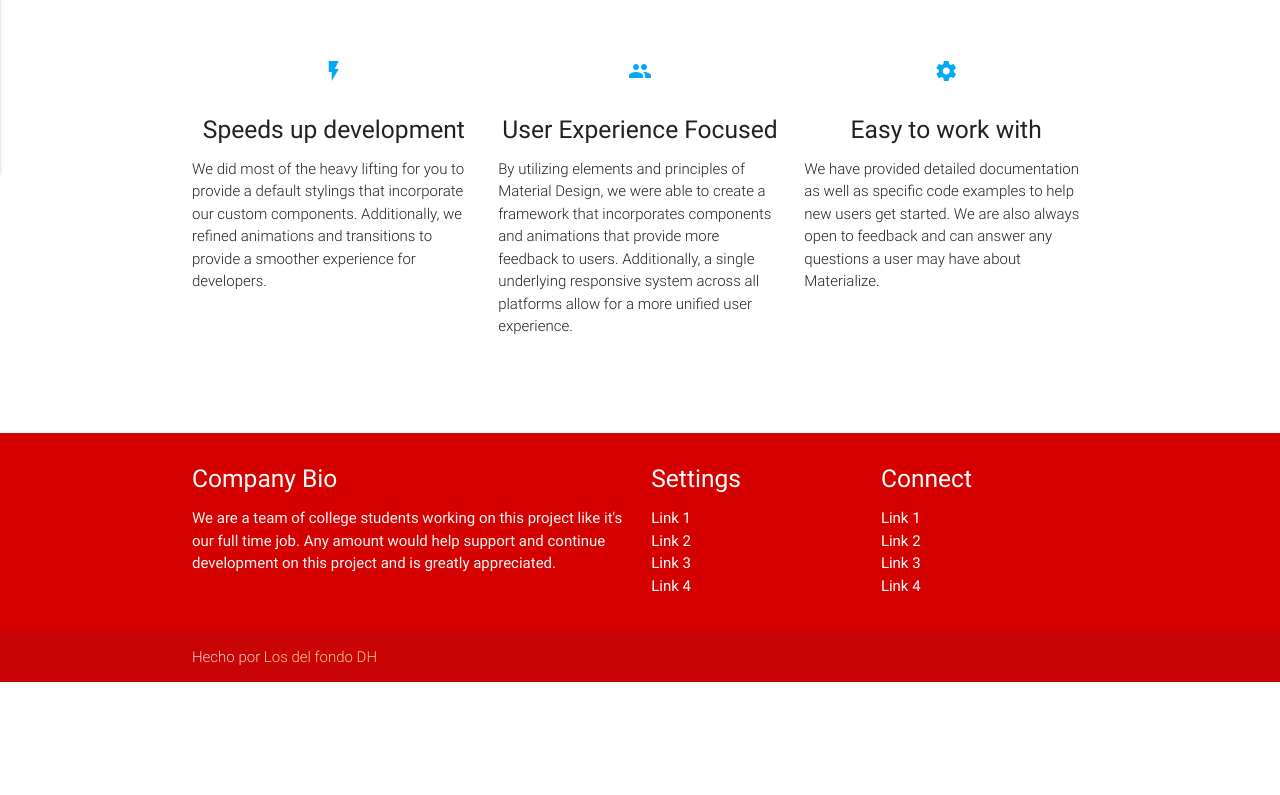
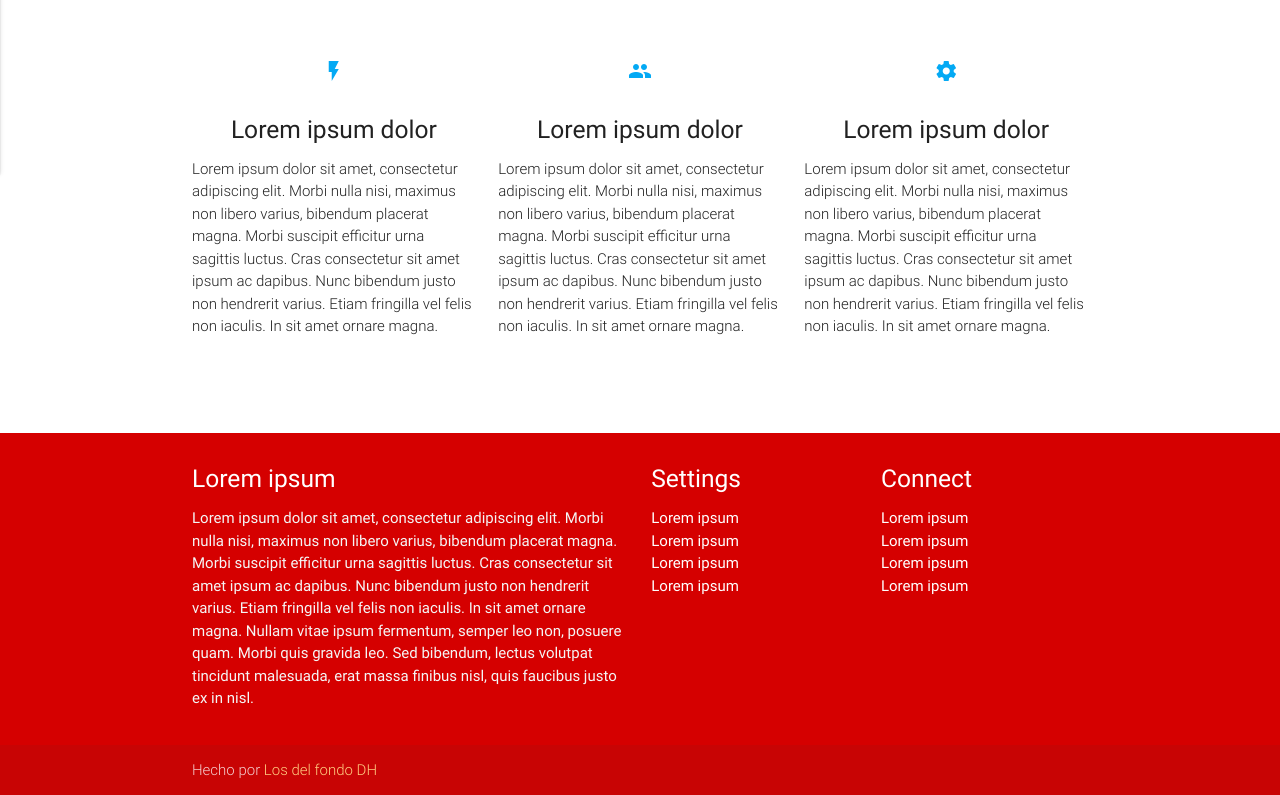
Before and after one commit to lmancuso/deprevia, a PHP site: page / in a window 1280 px wide. Shown: the part 687-1482 px from the top of the page. Before the commit the page ends 1369 px from the top, so only its background shows below. Run offline with PHP 8.4, Linux system fonts and the light colour scheme; some libraries are stand-ins or nearby versions.

Commit message:
se modifican textos y titulos

```diff
--- a/faqs.php
+++ b/faqs.php
@@ -3,7 +3,7 @@
 <head>
   <meta http-equiv="Content-Type" content="text/html; charset=UTF-8"/>
   <meta name="viewport" content="width=device-width, initial-scale=1, maximum-scale=1.0"/>
-  <title>Starter Template - Materialize</title>
+  <title>DePrevia - FAQs</title>
 
   <!-- CSS  -->
   <link href="https://fonts.googleapis.com/icon?family=Material+Icons" rel="stylesheet">
--- a/index.php
+++ b/index.php
@@ -35,27 +35,27 @@
         <div class="col s12 m4">
           <div class="icon-block">
             <h2 class="center light-blue-text"><i class="material-icons">flash_on</i></h2>
-            <h5 class="center">Speeds up development</h5>
+            <h5 class="center">Lorem ipsum dolor</h5>
 
-            <p class="light">We did most of the heavy lifting for you to provide a default stylings that incorporate our custom components. Additionally, we refined animations and transitions to provide a smoother experience for developers.</p>
+            <p class="light">Lorem ipsum dolor sit amet, consectetur adipiscing elit. Morbi nulla nisi, maximus non libero varius, bibendum placerat magna. Morbi suscipit efficitur urna sagittis luctus. Cras consectetur sit amet ipsum ac dapibus. Nunc bibendum justo non hendrerit varius. Etiam fringilla vel felis non iaculis. In sit amet ornare magna.</p>
           </div>
         </div>
 
         <div class="col s12 m4">
           <div class="icon-block">
             <h2 class="center light-blue-text"><i class="material-icons">group</i></h2>
-            <h5 class="center">User Experience Focused</h5>
+            <h5 class="center">Lorem ipsum dolor</h5>
 
-            <p class="light">By utilizing elements and principles of Material Design, we were able to create a framework that incorporates components and animations that provide more feedback to users. Additionally, a single underlying responsive system across all platforms allow for a more unified user experience.</p>
+            <p class="light">Lorem ipsum dolor sit amet, consectetur adipiscing elit. Morbi nulla nisi, maximus non libero varius, bibendum placerat magna. Morbi suscipit efficitur urna sagittis luctus. Cras consectetur sit amet ipsum ac dapibus. Nunc bibendum justo non hendrerit varius. Etiam fringilla vel felis non iaculis. In sit amet ornare magna.</p>
           </div>
         </div>
 
         <div class="col s12 m4">
           <div class="icon-block">
             <h2 class="center light-blue-text"><i class="material-icons">settings</i></h2>
-            <h5 class="center">Easy to work with</h5>
+            <h5 class="center">Lorem ipsum dolor</h5>
 
-            <p class="light">We have provided detailed documentation as well as specific code examples to help new users get started. We are also always open to feedback and can answer any questions a user may have about Materialize.</p>
+            <p class="light">Lorem ipsum dolor sit amet, consectetur adipiscing elit. Morbi nulla nisi, maximus non libero varius, bibendum placerat magna. Morbi suscipit efficitur urna sagittis luctus. Cras consectetur sit amet ipsum ac dapibus. Nunc bibendum justo non hendrerit varius. Etiam fringilla vel felis non iaculis. In sit amet ornare magna.</p>
           </div>
         </div>
       </div>
--- a/login.php
+++ b/login.php
@@ -3,7 +3,7 @@
 <head>
   <meta http-equiv="Content-Type" content="text/html; charset=UTF-8"/>
   <meta name="viewport" content="width=device-width, initial-scale=1, maximum-scale=1.0"/>
-  <title>Starter Template - Materialize</title>
+  <title>DePrevia - Login</title>
 
   <!-- CSS  -->
   <link href="https://fonts.googleapis.com/icon?family=Material+Icons" rel="stylesheet">
--- a/register.php
+++ b/register.php
@@ -4,7 +4,7 @@
     <meta charset="utf-8">
     <meta http-equiv="Content-Type" content="text/html; charset=UTF-8"/>
     <meta name="viewport" content="width=device-width, initial-scale=1, maximum-scale=1.0"/>
-    <title>REGISTRO DE USUARIO</title>
+    <title>DePrevia - Registro</title>
 
     <!-- CSS  -->
     <link href="https://fonts.googleapis.com/icon?family=Material+Icons" rel="stylesheet">
--- a/templates/footer.php
+++ b/templates/footer.php
@@ -2,27 +2,27 @@
     <div class="container">
       <div class="row">
         <div class="col l6 s12">
-          <h5 class="white-text">Company Bio</h5>
-          <p class="grey-text text-lighten-4">We are a team of college students working on this project like it's our full time job. Any amount would help support and continue development on this project and is greatly appreciated.</p>
+          <h5 class="white-text">Lorem ipsum</h5>
+          <p class="grey-text text-lighten-4">Lorem ipsum dolor sit amet, consectetur adipiscing elit. Morbi nulla nisi, maximus non libero varius, bibendum placerat magna. Morbi suscipit efficitur urna sagittis luctus. Cras consectetur sit amet ipsum ac dapibus. Nunc bibendum justo non hendrerit varius. Etiam fringilla vel felis non iaculis. In sit amet ornare magna. Nullam vitae ipsum fermentum, semper leo non, posuere quam. Morbi quis gravida leo. Sed bibendum, lectus volutpat tincidunt malesuada, erat massa finibus nisl, quis faucibus justo ex in nisl.</p>
 
 
         </div>
         <div class="col l3 s12">
           <h5 class="white-text">Settings</h5>
           <ul>
-            <li><a class="white-text" href="#!">Link 1</a></li>
-            <li><a class="white-text" href="#!">Link 2</a></li>
-            <li><a class="white-text" href="#!">Link 3</a></li>
-            <li><a class="white-text" href="#!">Link 4</a></li>
+            <li><a class="white-text" href="#!">Lorem ipsum</a></li>
+            <li><a class="white-text" href="#!">Lorem ipsum</a></li>
+            <li><a class="white-text" href="#!">Lorem ipsum</a></li>
+            <li><a class="white-text" href="#!">Lorem ipsum</a></li>
           </ul>
         </div>
         <div class="col l3 s12">
           <h5 class="white-text">Connect</h5>
           <ul>
-            <li><a class="white-text" href="#!">Link 1</a></li>
-            <li><a class="white-text" href="#!">Link 2</a></li>
-            <li><a class="white-text" href="#!">Link 3</a></li>
-            <li><a class="white-text" href="#!">Link 4</a></li>
+            <li><a class="white-text" href="#!">Lorem ipsum</a></li>
+            <li><a class="white-text" href="#!">Lorem ipsum</a></li>
+            <li><a class="white-text" href="#!">Lorem ipsum</a></li>
+            <li><a class="white-text" href="#!">Lorem ipsum</a></li>
           </ul>
         </div>
       </div>
```
